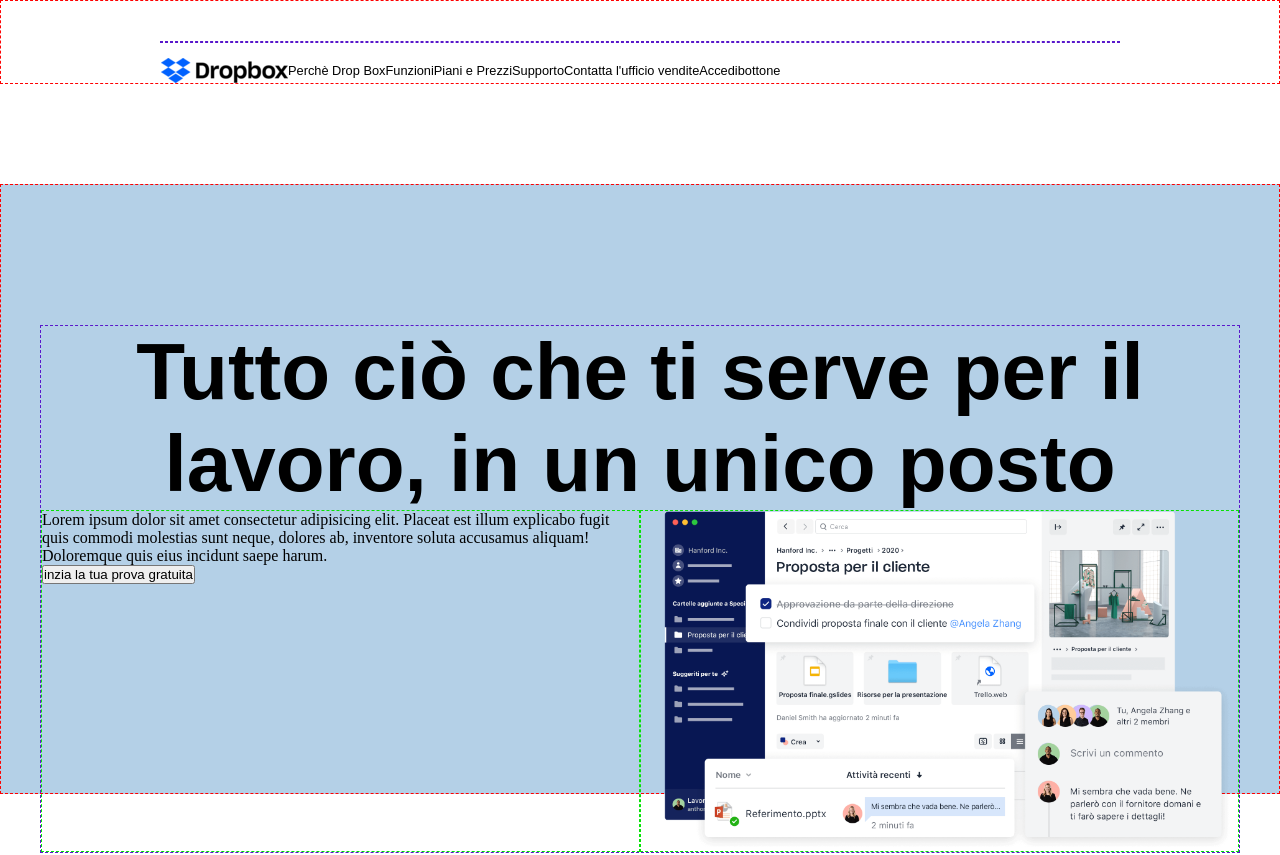
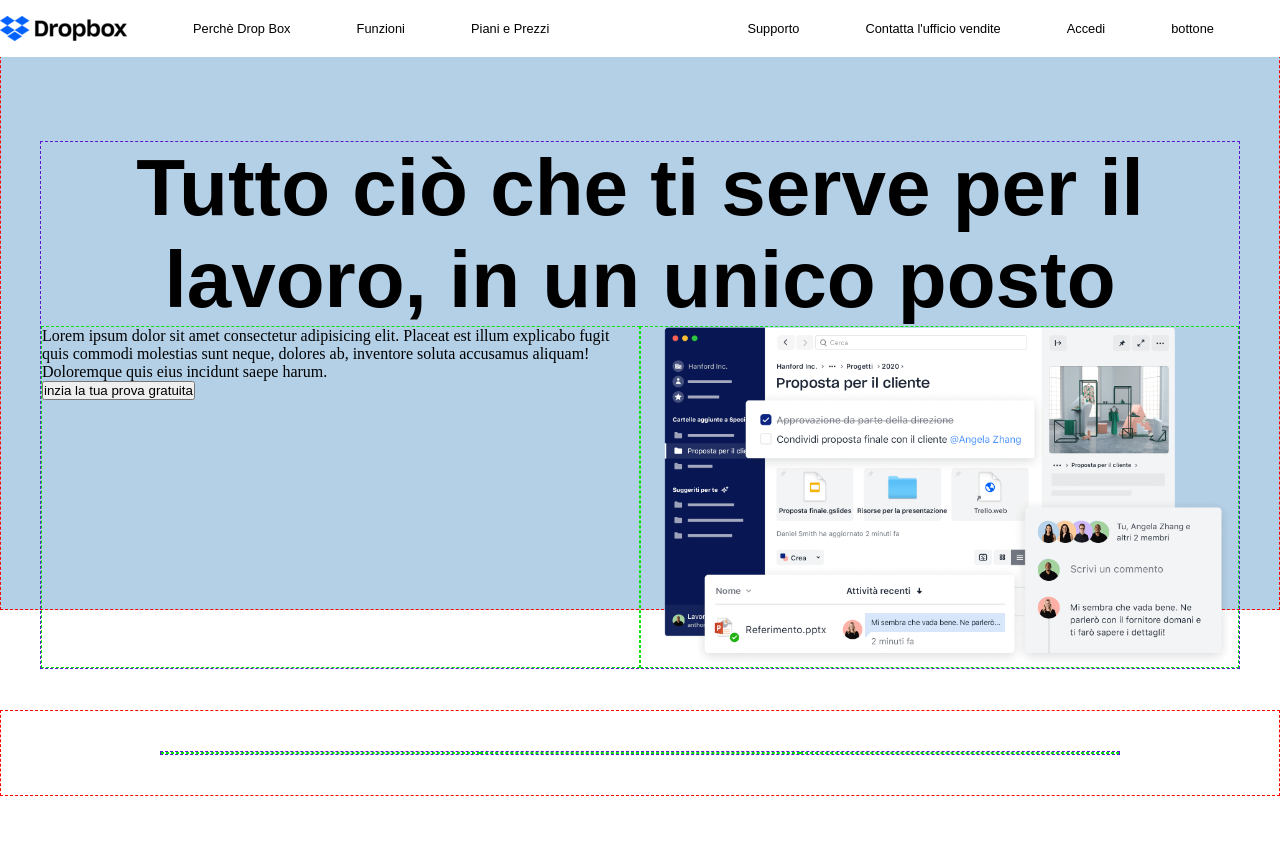
Before and after one commit to fracabu/htmlcss-dropbox, a plain HTML site: page index.html in a window 1280 px wide. Shown: the top 855 px of the page. Drawn offline with Linux system fonts and the light colour scheme.

Commit message:
modifiche header

```diff
--- a/index.html
+++ b/index.html
@@ -10,8 +10,6 @@
 <body>
     <!-- Navbar della pagina -->
     <header>
-        <div class="section mb-100">
-            <div class="container">
             <div class="d-flex">
                 <div class="col-header-small-logo">
                     <img src="img/logo-small.png" alt="">
@@ -24,7 +22,6 @@
                 <div class="col-header-small">Contatta l'ufficio vendite</div>
                 <div class="col-header-small">Accedi</div>
                 <div class="col-header-small">bottone</div>
-                </div>
             </div>
         </div>
     </header>
--- a/style.css
+++ b/style.css
@@ -9,6 +9,8 @@
     flex-grow: 1;
     position: relative;
     position: fixed;
+    background: white;
+    width: 100%;
 
     }
 
```
Lines whose indentation alone changed are shown as unchanged.
